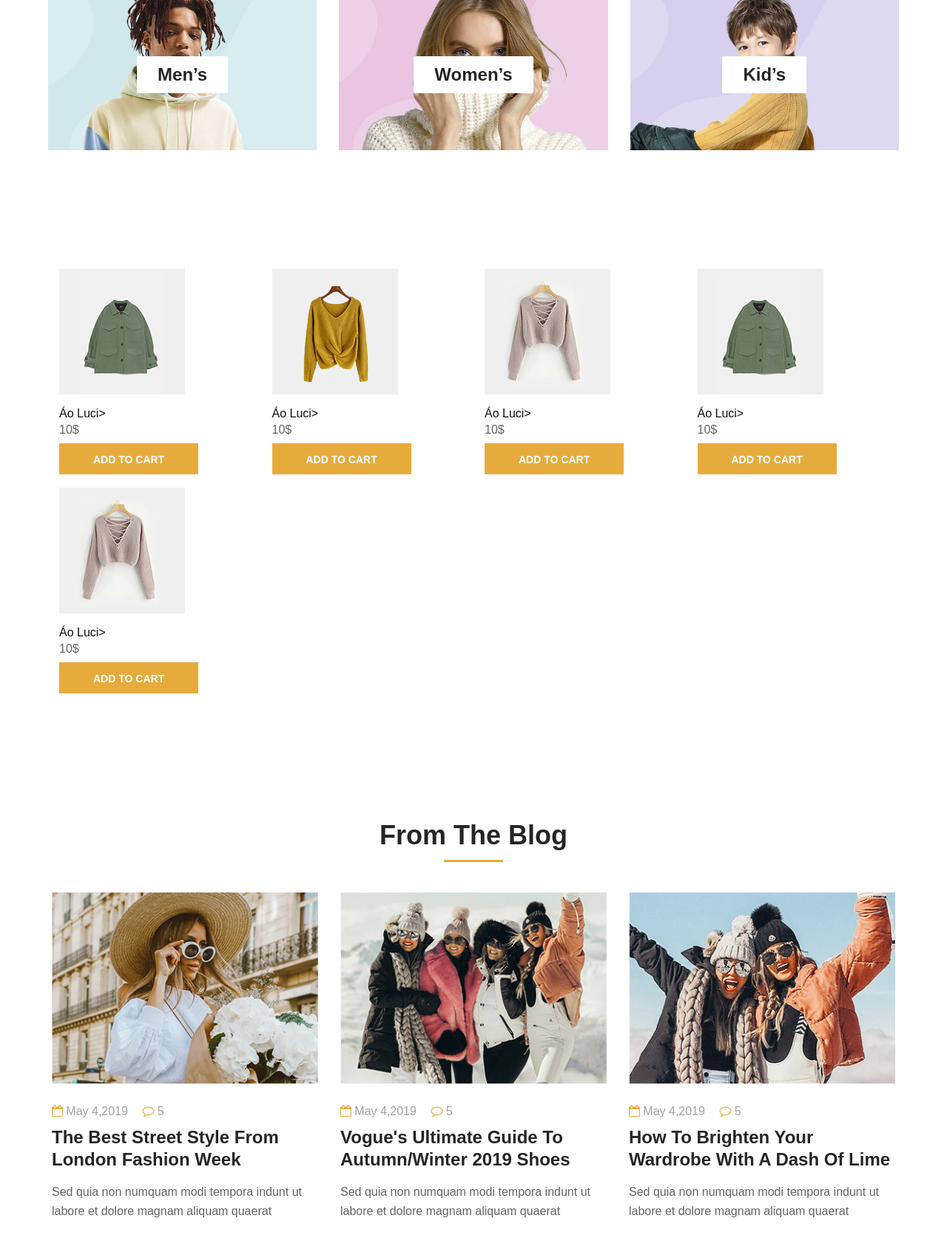
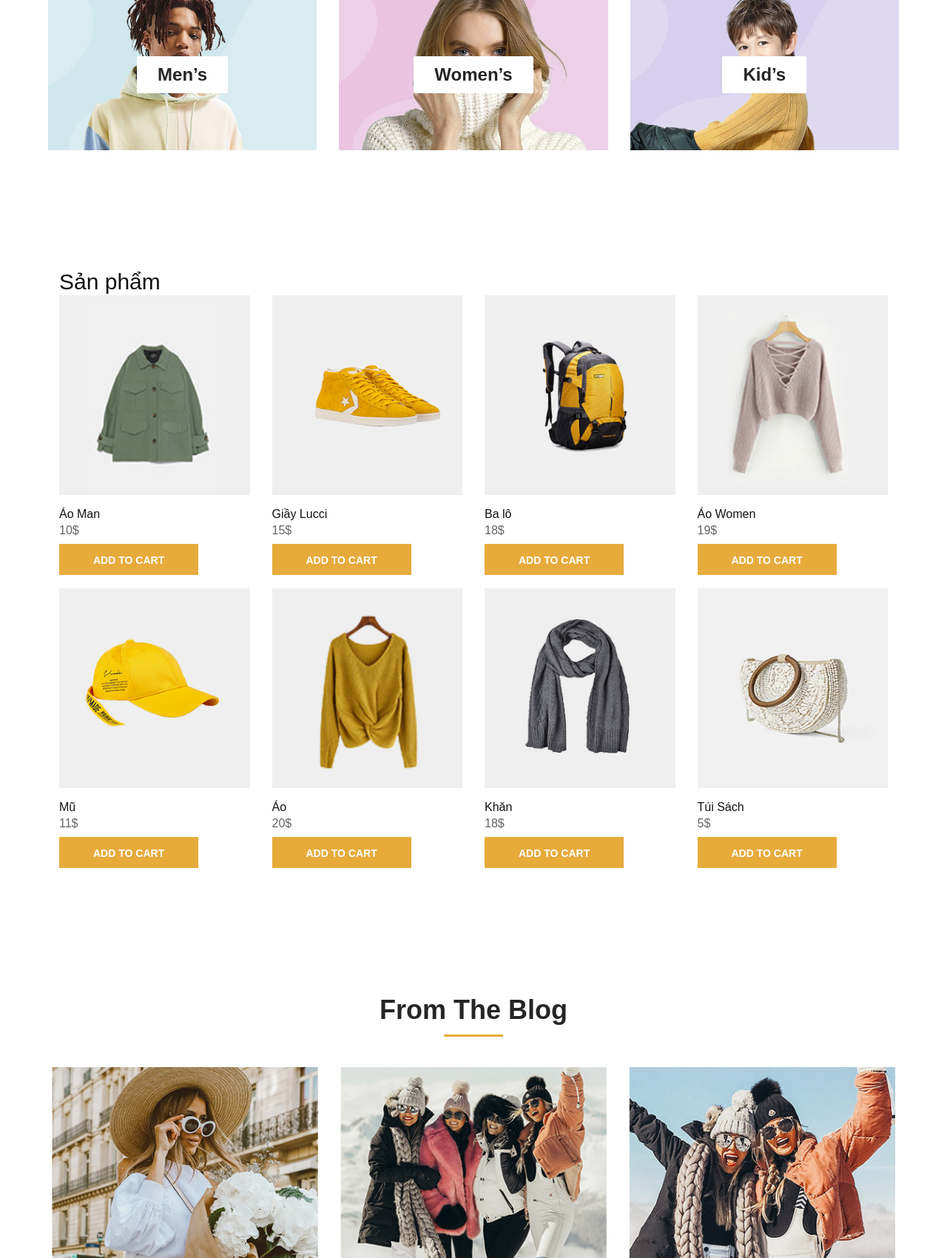
Before and after one commit to nambp1807/PHP_Laravel, a Laravel app: page / in a window 1280 px wide. Shown: the part 368-2068 px from the top of the page at 74% size. Run offline with Laravel 8, Linux system fonts and the light colour scheme; some web fonts are replaced.

Commit message:
up date image

```diff
--- a/app/Http/Controllers/WebController.php
+++ b/app/Http/Controllers/WebController.php
@@ -10,29 +10,44 @@ class WebController extends Controller
     public function home(){
         $products = [
            [
-               'name'=>"Áo Luci",
-               'image'=>"img/cart-page/product-1.jpg",
+               'name'=>"Áo Man",
+               'image'=>"img/cart-page/1.jpg",
                'price'=>"10$"
            ],
             [
-                'name'=>"Áo Luci",
-                'image'=>"img/cart-page/product-2.jpg",
-                'price'=>"10$"
+                'name'=>"Giầy Lucci",
+                'image'=>"img/cart-page/2.jpg",
+                'price'=>"15$"
             ],
             [
-                'name'=>"Áo Luci",
-                'image'=>"img/cart-page/product-3.jpg",
-                'price'=>"10$"
+                'name'=>"Ba lô",
+                'image'=>"img/cart-page/3.jpg",
+                'price'=>"18$"
             ],
             [
-                'name'=>"Áo Luci",
-                'image'=>"img/cart-page/product-1.jpg",
-                'price'=>"10$"
+                'name'=>"Áo Women",
+                'image'=>"img/cart-page/4.jpg",
+                'price'=>"19$"
             ],
             [
-                'name'=>"Áo Luci",
-                'image'=>"img/cart-page/product-3.jpg",
-                'price'=>"10$"
+                'name'=>"Mũ",
+                'image'=>"img/cart-page/5.jpg",
+                'price'=>"11$"
+            ],
+            [
+                'name'=>"Áo ",
+                'image'=>"img/cart-page/6.jpg",
+                'price'=>"20$"
+            ],
+            [
+                'name'=>"Khăn",
+                'image'=>"img/cart-page/7.jpg",
+                'price'=>"18$"
+            ],
+            [
+                'name'=>"Túi Sách",
+                'image'=>"img/cart-page/8.jpg",
+                'price'=>"5$"
             ],
 
         ];
--- a/resources/views/home.blade.php
+++ b/resources/views/home.blade.php
@@ -2,8 +2,9 @@
 
 @section('content')
 
+    <h3>Sản phẩm </h3>
+    <div class="row" id="product-filter">
 
-    <div class="row" id="product-filter">
         @foreach ($products as $p)
 {{--            {{$loop->index}}--}}
 {{--            @if($loop->index == 5) @continue @endif--}}
@@ -12,11 +13,11 @@
             <div class="mix col-lg-3 col-md-6 best">
                 <div class="product-item">
                     <figure>
-                        <img src="{{ $p['image'] }}" alt="">
+                        <img style="height: 270px;width: 330px" src="{{ $p['image'] }}" alt="">
 
                     </figure>
                     <div class="product-info">
-                        <h6>{{ $p['name']}}></h6>
+                        <h6>{{ $p['name']}}</h6>
                         <p>{{ $p['price']}}</p>
                         <a href="#" class="site-btn btn-line">ADD TO CART</a>
                     </div>
```
Also changed, not shown: public/img/cart-page/1.jpg (renamed from public/img/cart-page/product-1.jpg), public/img/cart-page/2.jpg (added), public/img/cart-page/3.jpg (added), public/img/cart-page/4.jpg (renamed from public/img/cart-page/product-3.jpg), public/img/cart-page/5.jpg (added), public/img/cart-page/6.jpg (renamed from public/img/cart-page/product-2.jpg), public/img/cart-page/7.jpg (added), public/img/cart-page/8.jpg (added).
